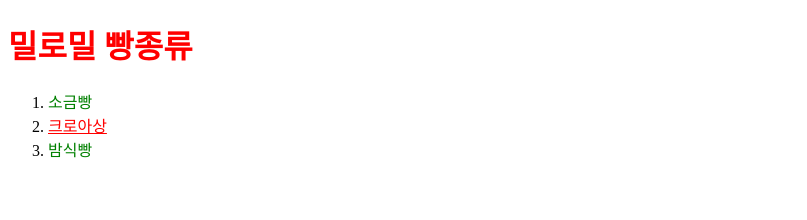
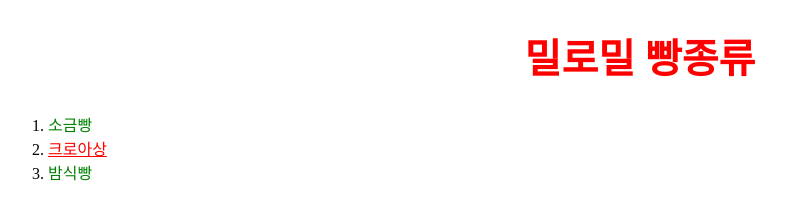
Before and after one commit to seul-inspire/practice, a plain HTML site: page css_test.html in a window 1280 px wide. Shown: the whole page, without its empty margins (0-807 px from the left). Drawn offline with Linux system fonts and the light colour scheme.

Commit message:
직접 css 속성 검색하여 적용

```diff
--- a/css_test.html
+++ b/css_test.html
@@ -5,11 +5,13 @@
     <meta charset="utf-8">
     <style>
         a {
-            color:green;
+            color: green;
             text-decoration: none;
         }
         h1 {
-            color:red;
+            color: red;
+            font-size: 30pt;
+            text-align: center;
         }
     </style>
 </head>
```
